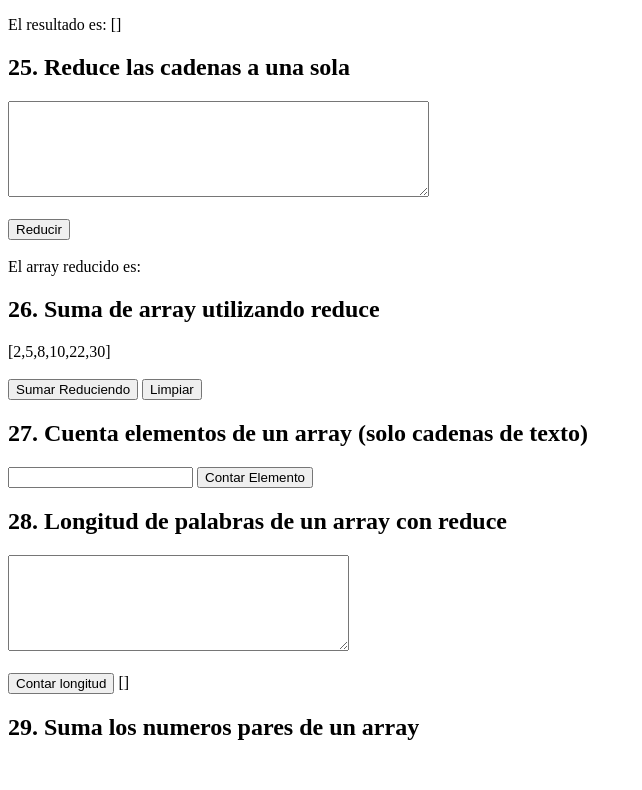
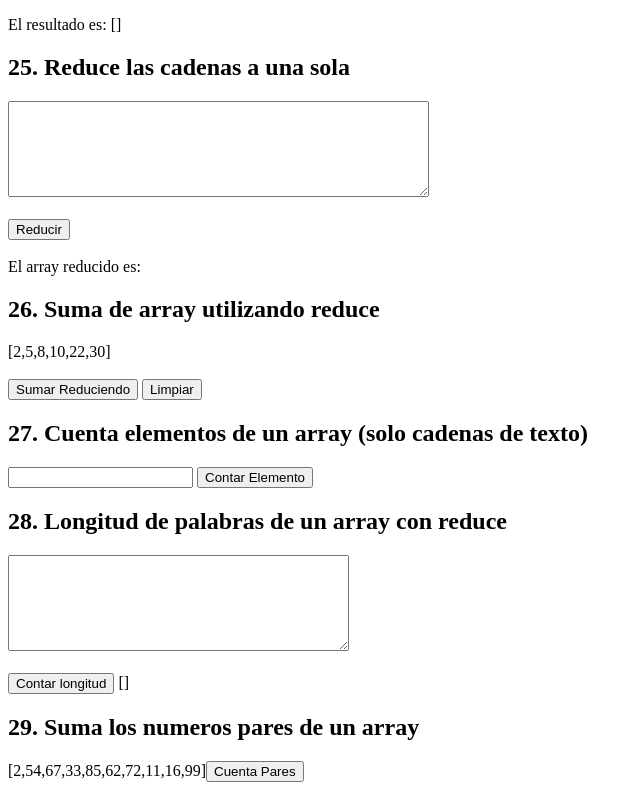
Before and after one commit to matiasmoscone1/practica-ejercicios-logica-programacion-react, a React (Vite) app: page / in a window 1280 px wide. Shown: the part 4522-5312 px from the top of the page, without its empty margins (0-642 px from the left). Before the commit the page ends 5283 px from the top, so only its background shows below. Built offline with nearby package versions, Linux system fonts and the light colour scheme.

Commit message:
Maquetando ejercicio 28

```diff
--- a/src/ejercicios/SumaNumerosPares.jsx
+++ b/src/ejercicios/SumaNumerosPares.jsx
@@ -6,12 +6,22 @@
 
 const SumaNumerosPares = () => {
 
+    const arrayNumeros = [2, 54, 67, 33, 85, 62, 72, 11, 16, 99];
+
+
+    const cuentaPares = (arr) => {
+
+
+
+    }
+
 
 
     return(<>
     <div>
         <h2>29. Suma los numeros pares de un array</h2>
-
+        {`[${arrayNumeros.join(",")}]`}
+        <button onClick={() => cuentaPares(arrayNumeros)}>Cuenta Pares</button>
 
     </div>
     </>)
```
